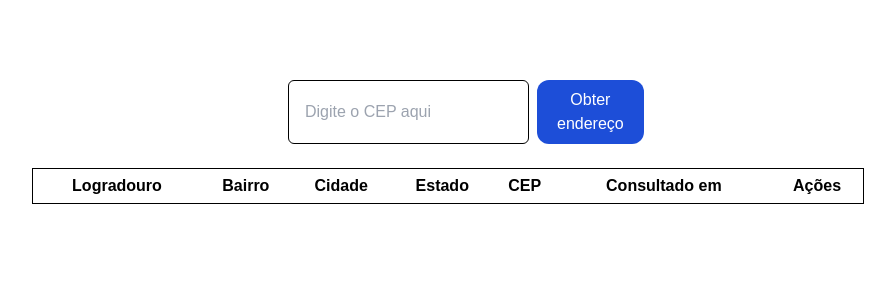
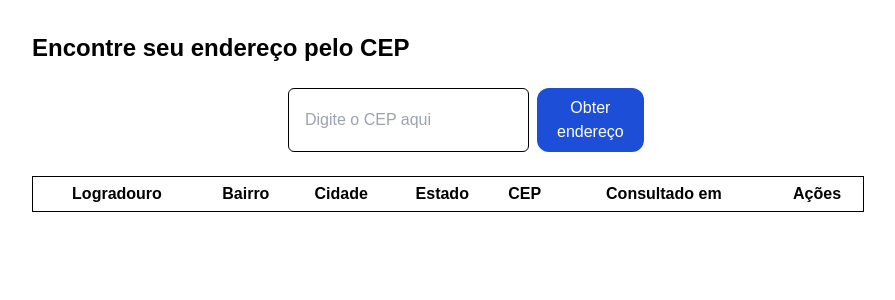
Before and after one commit to softexrecifepe/find-address-by-cep-web, a Next.js app: page / in a window 1280 px wide. Shown: the top 300 px of the page, without its empty margins (192-1087 px from the left). Built offline with nearby package versions, Linux system fonts and the light colour scheme.

Commit message:
refactor: adiciona o título da página

```diff
--- a/src/app/page.tsx
+++ b/src/app/page.tsx
@@ -91,7 +91,9 @@ export default function Home() {
   }, [addresses]);
 
   return (
-    <div className="flex flex-col gap-6 px-56 mt-20">
+    <div className="flex flex-col gap-6 px-56 mt-8">
+      <h1 className="text-2xl font-semibold">Encontre seu endereço pelo CEP</h1>
+
       <div className="flex px-64 gap-2">
         <input
           onChange={(event) => setInputValue(event.target.value)}
```
